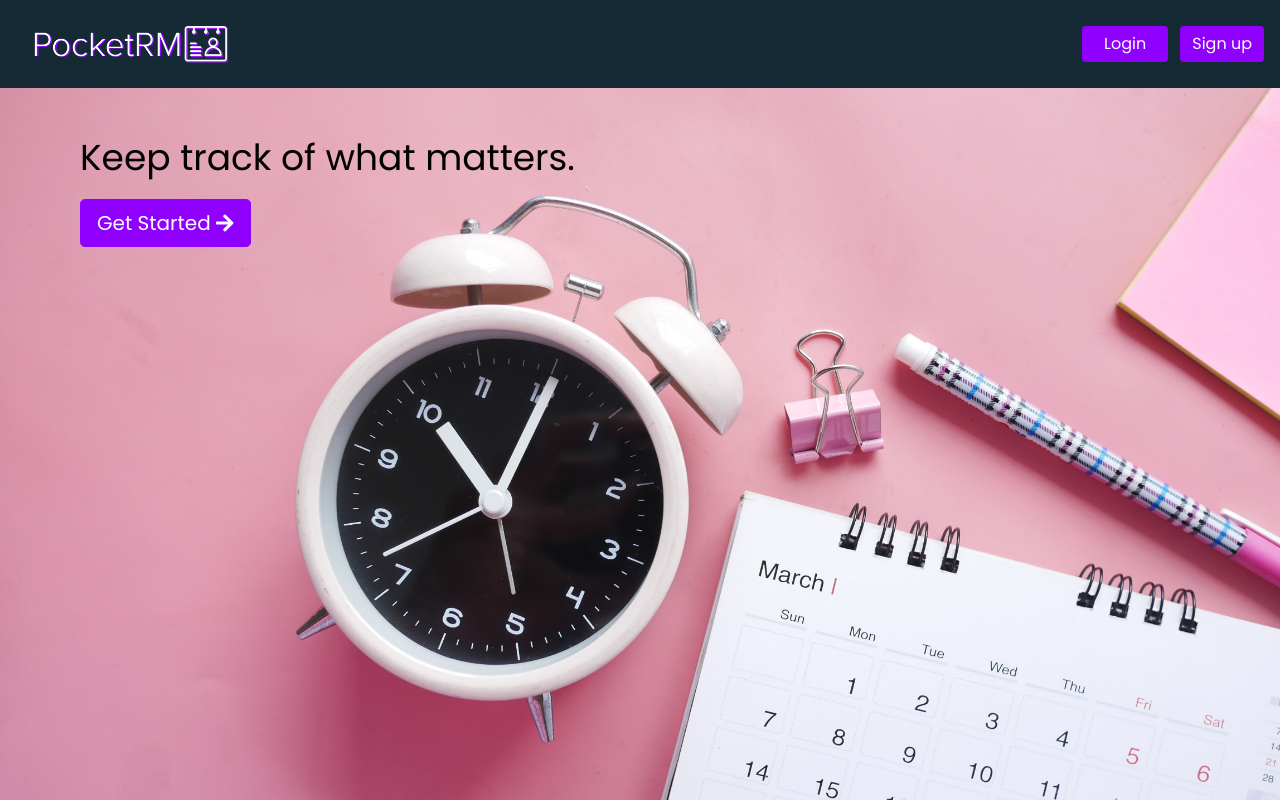
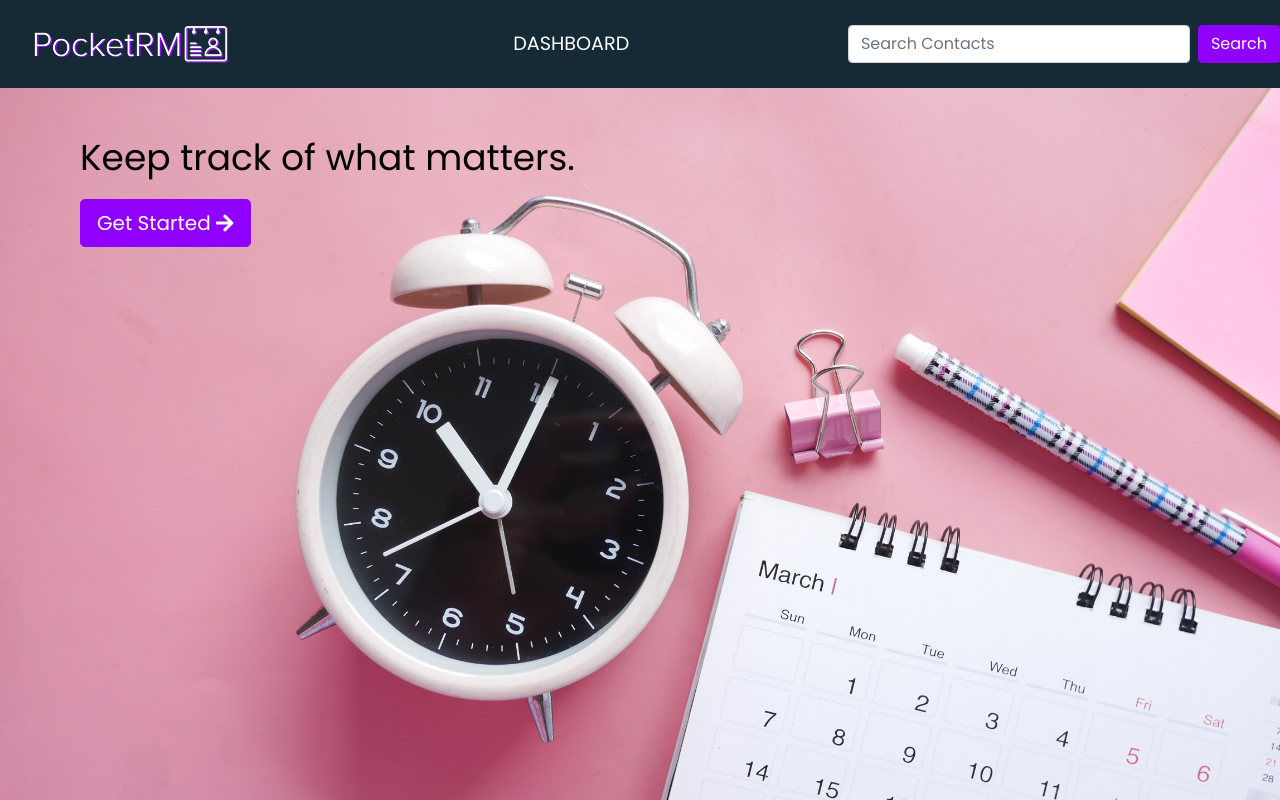
Before and after one commit to lindsayreiner/pocketRM, a React (Create React App) app in the folder client/: page / in a window 1280 px wide. Shown: the top 800 px of the page. Built offline with nearby package versions, Linux system fonts and the light colour scheme.

Commit message:
updating navbar conditions

```diff
--- a/client/src/App.js
+++ b/client/src/App.js
@@ -1,5 +1,3 @@
-import React, { useState, useEffect } from "react";
-
 import Login from "./components/Login";
 import Register from "./components/Register";
 import Dashboard from "./components/Dashboard";
@@ -14,7 +12,6 @@ import { BrowserRouter as Router, Routes, Route } from "react-router-dom";
 import { ApolloClient, ApolloProvider, InMemoryCache } from "@apollo/client";
 
 import "./styles/App.css";
-import auth from "./utils/auth";
 
 const client = new ApolloClient({
   uri: "/graphql",
@@ -22,29 +19,11 @@ const client = new ApolloClient({
 });
 
 function App() {
-  const [isLoggedIn, setIsLoggedIn] = useState(false);
-  useEffect(() => {
-    const displaySearchBar = async () => {
-      try {
-        const expired = auth.loggedIn();
-
-        if (!expired) {
-          return false;
-        }
-
-        setIsLoggedIn(expired);
-      } catch (err) {
-        console.error(err);
-      }
-    };
-
-    displaySearchBar();
-  }, [isLoggedIn]);
   return (
     <ApolloProvider client={client}>
       <div className="app-wrapper">
         <Router>
-          <Navbar isLoggedIn={isLoggedIn} />
+          <Navbar />
           <main>
             <Routes>
               <Route path="/" element={<LandingPage />} />
--- a/client/src/components/LandingPage.js
+++ b/client/src/components/LandingPage.js
@@ -23,12 +23,12 @@ export default function LandingPage() {
             Keep track of what matters.
           </h2>
           <a href="/register">
-            <Button primary className="getStartedBtn btn-lg" color="violet">
+            <Button className="getStartedBtn btn-lg" color="violet">
               Get Started <FontAwesomeIcon icon="arrow-right" />
             </Button>
           </a>
         </Container>
-        <div style={{ padding: "6em 0em" }} vertical className="landing-body">
+        <div style={{ padding: "6em 0em" }} className="landing-body">
           <Row>
             <Col width={8}>
               <div className="landing-text">
--- a/client/src/components/Navbar.js
+++ b/client/src/components/Navbar.js
@@ -1,12 +1,32 @@
-import React from "react";
-import { NavLink, Link } from "react-router-dom";
+import React, { useState, useEffect } from "react";
+import { NavLink, Link, useLocation } from "react-router-dom";
 import { Button, Form, FormControl } from "react-bootstrap";
 import pocketRMLogo from "../images/pocketrm-logo.png";
+import auth from "../utils/auth";
 
 import "normalize.css";
 import "../styles/App.css";
 
-export default function Navbar({ isLoggedIn }) {
+export default function Navbar() {
+  const [isLoggedIn, setIsLoggedIn] = useState(true);
+  let location = useLocation();
+  useEffect(() => {
+    const displaySearchBar = async () => {
+      try {
+        const expired = auth.loggedIn();
+
+        if (!expired) {
+          return false;
+        }
+
+        setIsLoggedIn(expired);
+      } catch (err) {
+        console.error(err);
+      }
+    };
+
+    displaySearchBar();
+  }, [isLoggedIn]);
   return (
     <>
       <nav className="navbar">
@@ -23,7 +43,8 @@ export default function Navbar({ isLoggedIn }) {
           <span></span>
         </label>
         {/* Search Bar */}
-        {isLoggedIn ? (
+        {location.pathname !== "/dashboard" ? (
+          isLoggedIn ? (
             <>
               <ul className="navBtnCont">
                 <li className="navBtn">
@@ -43,12 +64,6 @@ export default function Navbar({ isLoggedIn }) {
               </Form>
             </>
           ) : (
-          <> </>
-        )}
-        ;{/* login/registration buttons */}
-        {isLoggedIn ? (
-          <></>
-        ) : (
             <div className="acctBtns">
               <Link to="/login">
                 <Button id="login-button">Login</Button>
@@ -58,6 +73,9 @@ export default function Navbar({ isLoggedIn }) {
                 <Button id="register-button">Sign up</Button>
               </Link>
             </div>
+          )
+        ) : (
+          <> </>
         )}
       </nav>
     </>
```
Lines whose indentation alone changed are shown as unchanged.
